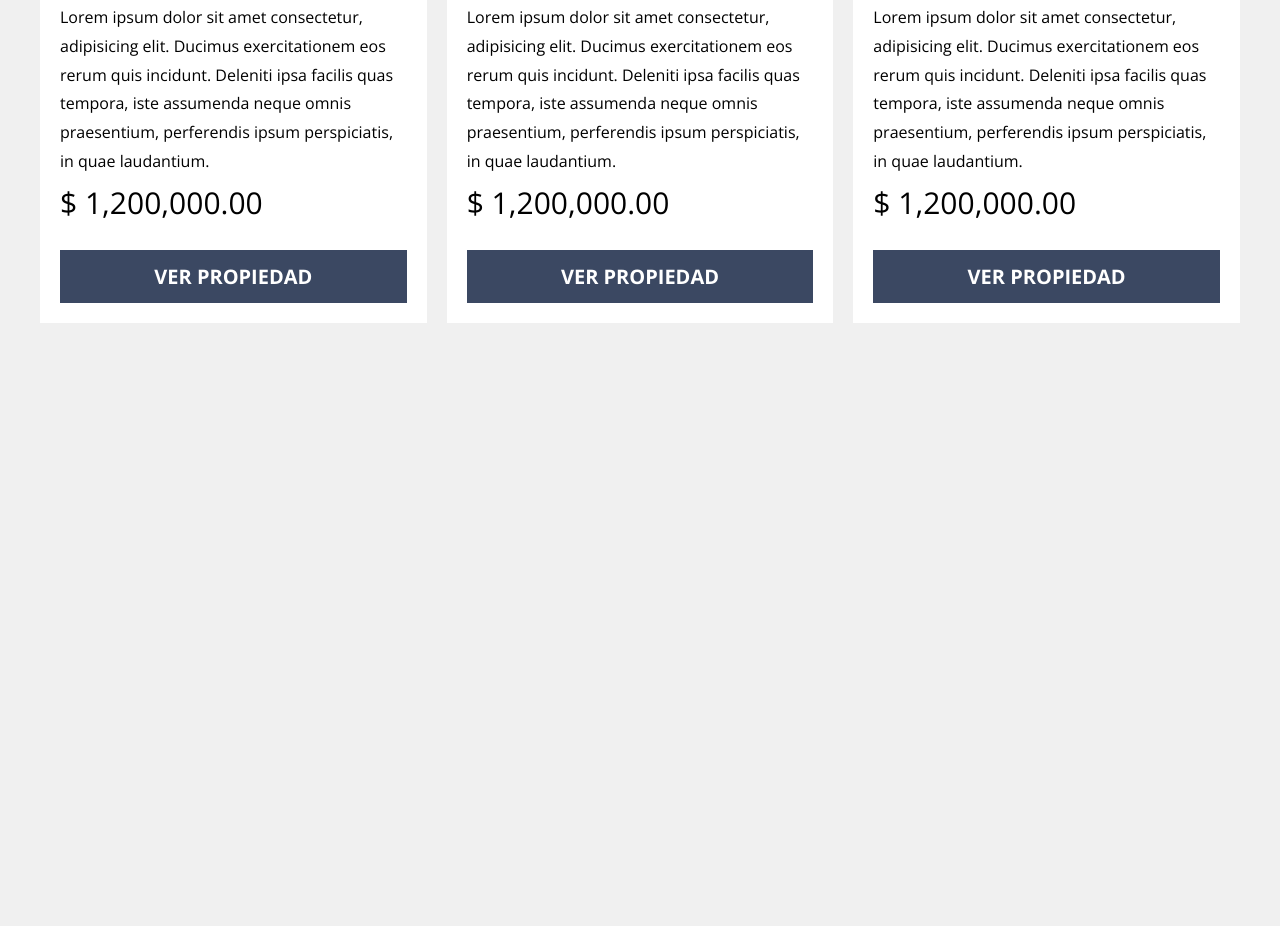
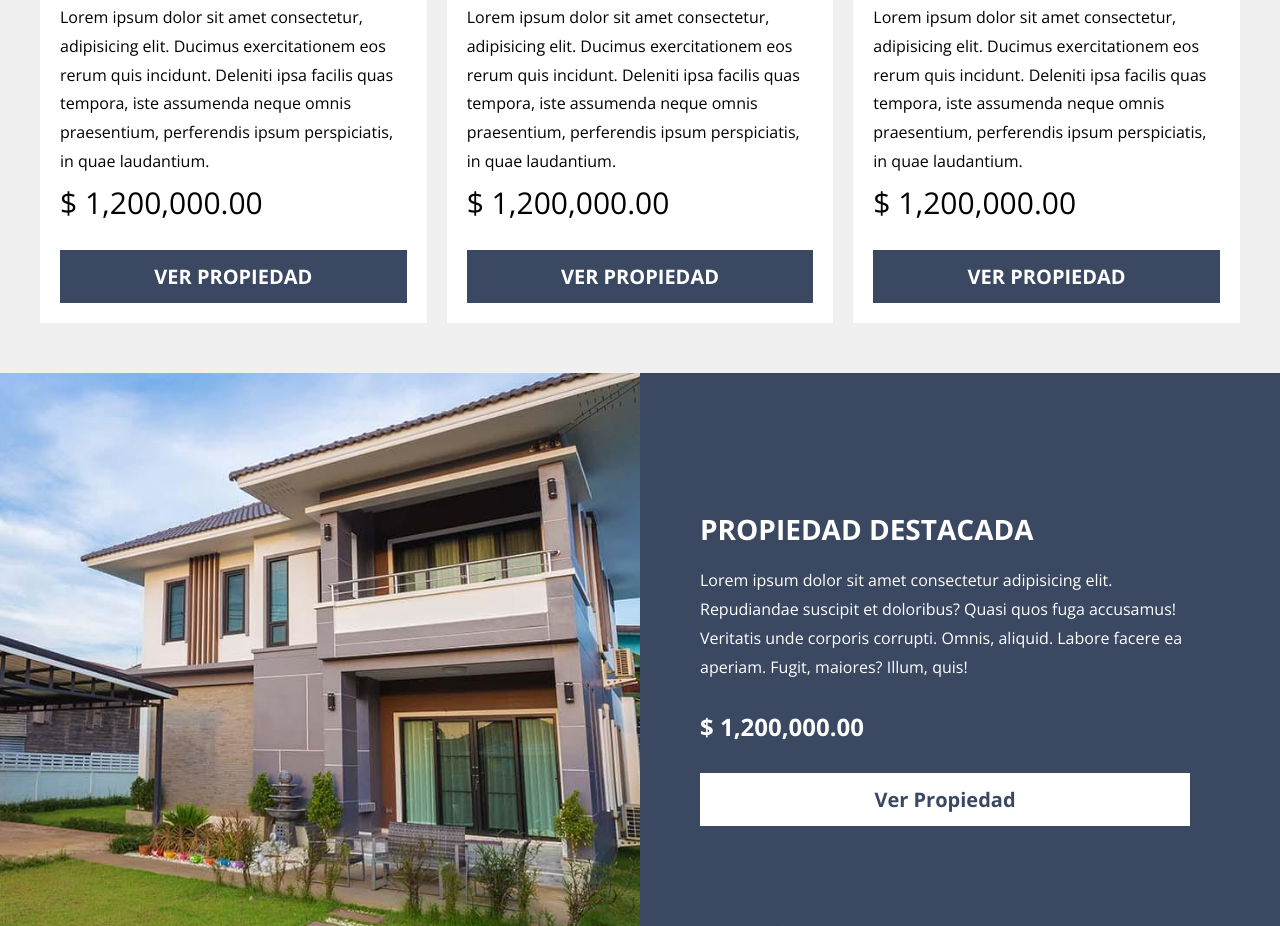
Before and after one commit to Geovanex24/real-state, a website: page index.html in a window 1280 px wide. Shown: the part 1681-2607 px from the top of the page. Before the commit the page ends 2004 px from the top, so only its background shows below. Drawn offline with nearby package versions, Linux system fonts and the light colour scheme.

Commit message:
feat: Add highlight property

```diff
--- a/index.html
+++ b/index.html
@@ -133,6 +133,22 @@
         </div>
     </main>
 
+    <section class="destacada">
+        <div class="destacada__grid contenedor">
+            <div class="destacada__contenido">
+                <h3 class="destacada__heading">Propiedad destacada</h3>
+                <p class="destacada__texto">
+                    Lorem ipsum dolor sit amet consectetur adipisicing elit. Repudiandae suscipit et doloribus? Quasi
+                    quos fuga accusamus! Veritatis unde corporis corrupti. Omnis, aliquid. Labore facere ea aperiam.
+                    Fugit, maiores? Illum, quis!
+                </p>
+                <p class="destacada__precio">$ 1,200,000.00</p>
+
+                <a href="#" class="destacada__enlace">Ver Propiedad</a>
+            </div>
+        </div>
+    </section>
+
 </body>
 
 </html>
--- /dev/null
+++ b/src/scss/ui/contenido/_destacada.scss
@@ -0,0 +1,66 @@
+@use "base/variables" as v;
+@use "base/mixins" as m;
+
+.destacada {
+  margin-top: 5rem;
+  background-image: linear-gradient(
+      to bottom,
+      transparent 0%,
+      transparent 50%,
+      v.$primario 50%,
+      v.$primario 100%
+    ),
+    url(../img/destacada.jpg);
+  background-size: 100%, cover;
+  background-position: center, -50rem -30rem;
+  background-repeat: no-repeat;
+
+  @include m.tablet {
+    background-image: linear-gradient(
+        to right,
+        transparent 0%,
+        transparent 50%,
+        v.$primario 50%,
+        v.$primario 100%
+      ),
+      url(../img/destacada.jpg);
+    background-position: center, -50rem center;
+  }
+
+  &__grid {
+    display: grid;
+    grid-template-rows: repeat(2, 1fr);
+
+    @include m.tablet {
+      grid-template-rows: unset;
+      @include m.grid(2, 2rem);
+    }
+  }
+
+  &__contenido {
+    padding: 5rem;
+    grid-row: 2/3;
+
+    @include m.tablet {
+      padding: 10rem 5rem;
+      grid-column: 2/3;
+    }
+  }
+  &__heading {
+    color: v.$blanco;
+    text-transform: uppercase;
+    font-size: 2.8rem;
+  }
+  &__texto {
+    color: v.$blanco;
+  }
+  &__precio {
+    color: v.$blanco;
+    font-size: 2.4rem;
+    font-weight: 700;
+  }
+  &__enlace {
+    @include m.boton(v.$blanco, v.$primario);
+    display: block;
+  }
+}
--- a/src/scss/ui/contenido/_index.scss
+++ b/src/scss/ui/contenido/_index.scss
@@ -1 +1,2 @@
 @forward "propiedades";
+@forward "destacada";
```
Also changed, not shown: build/css/app.css, 1 other file.
